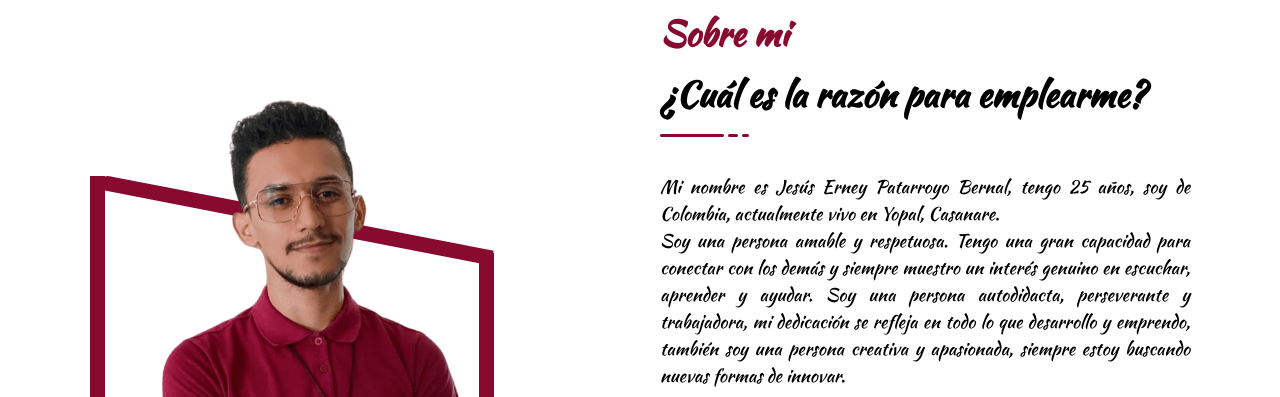
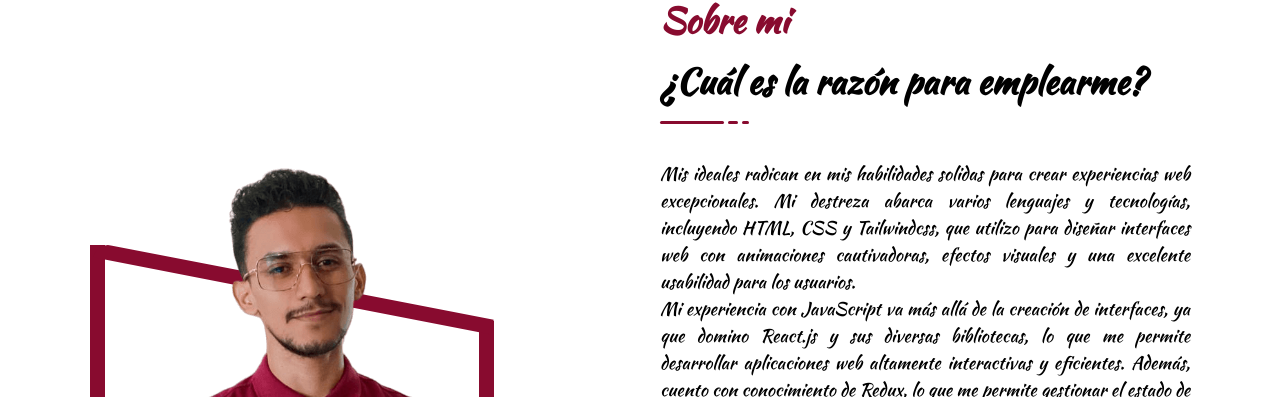
Before and after one commit to JesusBernal2020/portafolio-jesus-bernal-full-stack, a plain HTML site: page index.html in a window 1280 px wide. Shown: the part 855-1252 px from the top of the page. Drawn offline with nearby package versions, Linux system fonts and the light colour scheme.

Commit message:
portafolio 2.3

```diff
--- a/index.html
+++ b/index.html
@@ -97,7 +97,7 @@
 								<li></li>
 							</ul>
 						</div><!-- section title-->
-						<p>Mi nombre es Jesús Erney Patarroyo Bernal, tengo 25 años, soy de Colombia, actualmente vivo en Yopal, Casanare.<br>Soy una persona amable y respetuosa. Tengo una gran capacidad para conectar con los demás y siempre muestro un interés genuino en escuchar, aprender y ayudar. Soy una persona autodidacta, perseverante y trabajadora, mi dedicación se refleja en todo lo que desarrollo y emprendo, también soy una persona creativa y apasionada, siempre estoy buscando nuevas formas de innovar.</p>
+						<p>Mis ideales radican en mis habilidades solidas para crear experiencias web excepcionales. Mi destreza abarca varios lenguajes y tecnologías, incluyendo HTML, CSS y Tailwindcss, que utilizo para diseñar interfaces web con animaciones cautivadoras, efectos visuales y una excelente usabilidad para los usuarios. <br>Mi experiencia con JavaScript va más allá de la creación de interfaces, ya que domino React.js y sus diversas bibliotecas, lo que me permite desarrollar aplicaciones web altamente interactivas y eficientes. Además, cuento con conocimiento de Redux, lo que me permite gestionar el estado de la aplicación de manera efectiva y escalable. <br> Gracias a mi experiencia en Node.js, soy capaz de trabajar tanto en el lado del cliente como en el servidor. He trabajado con Express para construir API y aplicaciones del lado del servidor, y he utilizado PostgreSQL para crear y gestionar bases de datos de manera eficiente.</p>
 						<div class="about.skills">
 							<dir class="content-lenguajes">
 										<div class="content-box box-1">
```
